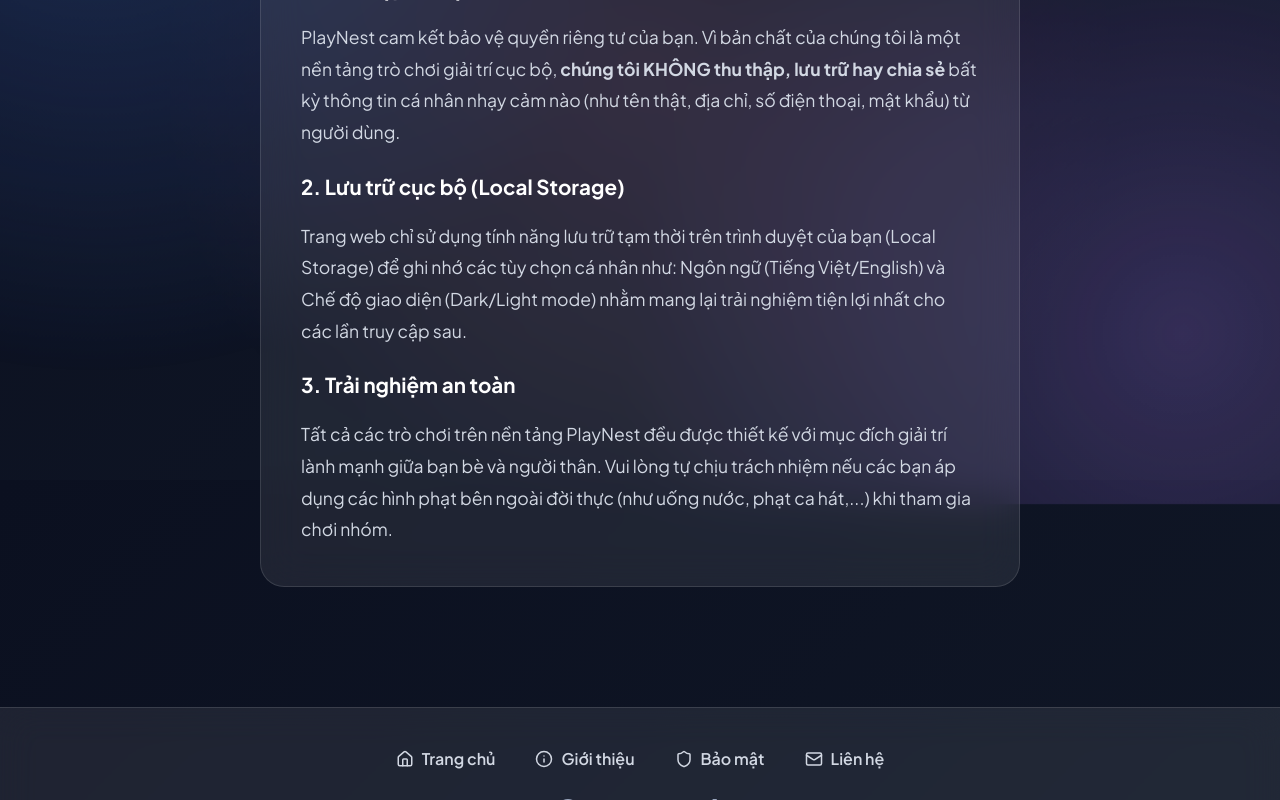
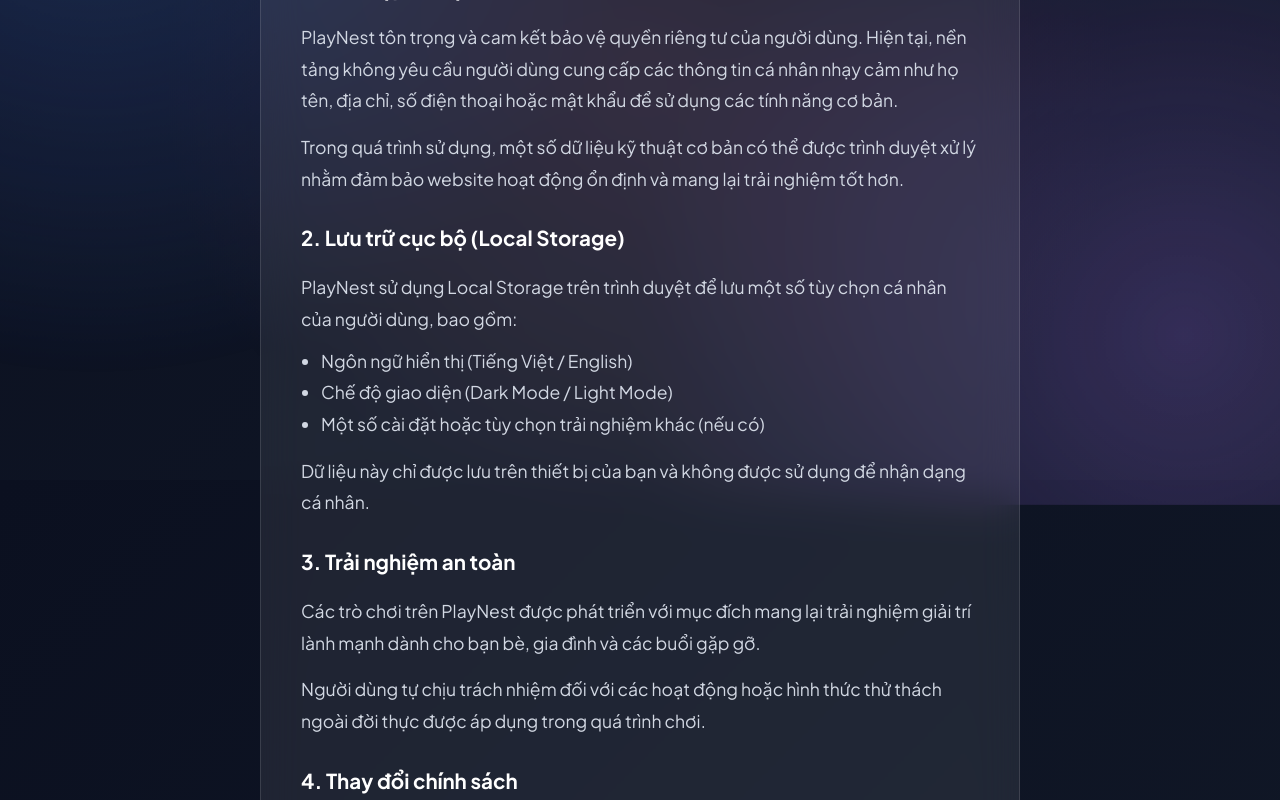
Before and after one commit to trevorthanhtung/ludorahub, a React (Vite) app: page /privacy in a window 1280 px wide. Shown: the part 320-1120 px from the top of the page. Built offline with nearby package versions, Linux system fonts and the light colour scheme.

Commit message:
docs(privacy): update privacy policy with user provided copy and english translation

```diff
--- a/src/pages/Privacy.jsx
+++ b/src/pages/Privacy.jsx
@@ -27,35 +27,73 @@
         {lang === 'vi' ? (
           <>
             <h3 style={{ color: 'var(--text-title)', marginBottom: '15px' }}>1. Thu thập dữ liệu</h3>
-            <p style={{ marginBottom: '20px' }}>
-              PlayNest cam kết bảo vệ quyền riêng tư của bạn. Vì bản chất của chúng tôi là một nền tảng trò chơi giải trí cục bộ, <strong>chúng tôi KHÔNG thu thập, lưu trữ hay chia sẻ</strong> bất kỳ thông tin cá nhân nhạy cảm nào (như tên thật, địa chỉ, số điện thoại, mật khẩu) từ người dùng.
+            <p style={{ marginBottom: '15px' }}>
+              PlayNest tôn trọng và cam kết bảo vệ quyền riêng tư của người dùng. Hiện tại, nền tảng không yêu cầu người dùng cung cấp các thông tin cá nhân nhạy cảm như họ tên, địa chỉ, số điện thoại hoặc mật khẩu để sử dụng các tính năng cơ bản.
+            </p>
+            <p style={{ marginBottom: '25px' }}>
+              Trong quá trình sử dụng, một số dữ liệu kỹ thuật cơ bản có thể được trình duyệt xử lý nhằm đảm bảo website hoạt động ổn định và mang lại trải nghiệm tốt hơn.
             </p>
 
             <h3 style={{ color: 'var(--text-title)', marginBottom: '15px' }}>2. Lưu trữ cục bộ (Local Storage)</h3>
-            <p style={{ marginBottom: '20px' }}>
-              Trang web chỉ sử dụng tính năng lưu trữ tạm thời trên trình duyệt của bạn (Local Storage) để ghi nhớ các tùy chọn cá nhân như: Ngôn ngữ (Tiếng Việt/English) và Chế độ giao diện (Dark/Light mode) nhằm mang lại trải nghiệm tiện lợi nhất cho các lần truy cập sau.
+            <p style={{ marginBottom: '10px' }}>
+              PlayNest sử dụng Local Storage trên trình duyệt để lưu một số tùy chọn cá nhân của người dùng, bao gồm:
+            </p>
+            <ul style={{ listStyleType: 'disc', paddingLeft: '20px', marginBottom: '15px' }}>
+              <li>Ngôn ngữ hiển thị (Tiếng Việt / English)</li>
+              <li>Chế độ giao diện (Dark Mode / Light Mode)</li>
+              <li>Một số cài đặt hoặc tùy chọn trải nghiệm khác (nếu có)</li>
+            </ul>
+            <p style={{ marginBottom: '25px' }}>
+              Dữ liệu này chỉ được lưu trên thiết bị của bạn và không được sử dụng để nhận dạng cá nhân.
             </p>
 
             <h3 style={{ color: 'var(--text-title)', marginBottom: '15px' }}>3. Trải nghiệm an toàn</h3>
+            <p style={{ marginBottom: '15px' }}>
+              Các trò chơi trên PlayNest được phát triển với mục đích mang lại trải nghiệm giải trí lành mạnh dành cho bạn bè, gia đình và các buổi gặp gỡ.
+            </p>
+            <p style={{ marginBottom: '25px' }}>
+              Người dùng tự chịu trách nhiệm đối với các hoạt động hoặc hình thức thử thách ngoài đời thực được áp dụng trong quá trình chơi.
+            </p>
+
+            <h3 style={{ color: 'var(--text-title)', marginBottom: '15px' }}>4. Thay đổi chính sách</h3>
             <p>
-              Tất cả các trò chơi trên nền tảng PlayNest đều được thiết kế với mục đích giải trí lành mạnh giữa bạn bè và người thân. Vui lòng tự chịu trách nhiệm nếu các bạn áp dụng các hình phạt bên ngoài đời thực (như uống nước, phạt ca hát,...) khi tham gia chơi nhóm.
+              PlayNest có thể cập nhật hoặc điều chỉnh nội dung của chính sách này trong tương lai nhằm phù hợp với các tính năng mới và trải nghiệm người dùng.
             </p>
           </>
         ) : (
           <>
             <h3 style={{ color: 'var(--text-title)', marginBottom: '15px' }}>1. Data Collection</h3>
-            <p style={{ marginBottom: '20px' }}>
-              PlayNest is committed to protecting your privacy. Since our platform is designed for local entertainment, <strong>we DO NOT collect, store, or share</strong> any sensitive personal information (such as real name, address, phone number, password) from our users.
+            <p style={{ marginBottom: '15px' }}>
+              PlayNest respects and is committed to protecting user privacy. Currently, the platform does not require users to provide sensitive personal information such as full name, address, phone number, or password to use basic features.
+            </p>
+            <p style={{ marginBottom: '25px' }}>
+              During use, some basic technical data may be processed by the browser to ensure the website operates stably and provides a better experience.
             </p>
 
             <h3 style={{ color: 'var(--text-title)', marginBottom: '15px' }}>2. Local Storage</h3>
-            <p style={{ marginBottom: '20px' }}>
-              The website only uses your browser's temporary storage (Local Storage) to remember personal preferences such as: Language (Vietnamese/English) and Theme mode (Dark/Light mode) to provide the most convenient experience for your subsequent visits.
+            <p style={{ marginBottom: '10px' }}>
+              PlayNest uses Local Storage on your browser to save some personal preferences, including:
+            </p>
+            <ul style={{ listStyleType: 'disc', paddingLeft: '20px', marginBottom: '15px' }}>
+              <li>Display language (Vietnamese / English)</li>
+              <li>Theme mode (Dark Mode / Light Mode)</li>
+              <li>Some other settings or experience preferences (if any)</li>
+            </ul>
+            <p style={{ marginBottom: '25px' }}>
+              This data is only stored on your device and is not used for personal identification.
             </p>
 
             <h3 style={{ color: 'var(--text-title)', marginBottom: '15px' }}>3. Safe Experience</h3>
+            <p style={{ marginBottom: '15px' }}>
+              Games on PlayNest are developed with the purpose of providing a wholesome entertainment experience for friends, family, and gatherings.
+            </p>
+            <p style={{ marginBottom: '25px' }}>
+              Users are personally responsible for real-life activities or challenges applied during gameplay.
+            </p>
+
+            <h3 style={{ color: 'var(--text-title)', marginBottom: '15px' }}>4. Policy Changes</h3>
             <p>
-              All games on the PlayNest platform are designed for wholesome entertainment among friends and family. Please take personal responsibility if you apply real-life penalties (like drinking water, singing penalties, etc.) when participating in group games.
+              PlayNest may update or adjust the content of this policy in the future to adapt to new features and user experiences.
             </p>
           </>
         )}
```
